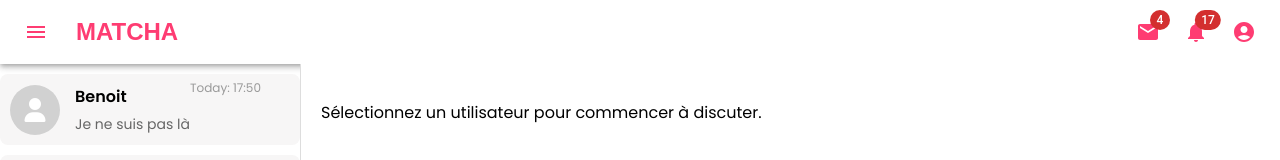
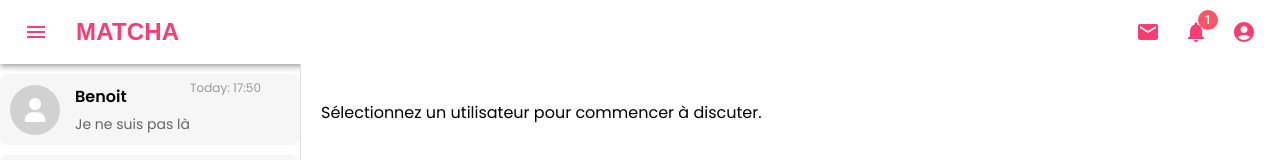
Before and after one commit to ArmandI0/matcha, a React (Create React App) app in the folder frontend/website-react/: page /chat in a window 1280 px wide. Shown: the top 160 px of the page. Built offline with nearby package versions, Linux system fonts and the light colour scheme.

Commit message:
change colorpalette

```diff
--- a/frontend/website-react/src/features/NavBar/NavBar.css
+++ b/frontend/website-react/src/features/NavBar/NavBar.css
@@ -1,33 +1,32 @@
 .MuiAppBar-root {
-    background-color: #ffffff !important;
+    background-color: var(--background-color) !important;
   }
 
 .MuiAppBar-root{
-    color: #fe3c72;
+    color: var(--primary-color);
 }
 
 .MuiAppBar-root .MuiTypography-root,
 .MuiAppBar-root .MuiInputBase-root {
-  color:  	#fe3c72;
+  color:  	var(--primary-color);
 }
 
 .MuiIconButton-root .MuiSvgIcon-root {
-    color: #fe3c72;
+    color: var(--primary-color);
 }
 
-/* Pour les badges de notification */
 .MuiBadge-badge {
-    background-color: #66ff00; /* ou la couleur de votre choix */
+    background-color: var(--secondary-color);
 }
 
 .MuiMenu-paper {
-    background-color: #ffffff !important;
+    background-color: var(--background-color) !important;
 }
 
 .MuiMenuItem-root {
- color: #ff0000 !important;
+ color: var(--secondary-color) !important;
 }
 
 .MuiMenuItem-root:hover {
- background-color: #0026ff !important;
+ background-color: var(--accents-color) !important;
 }
--- a/frontend/website-react/src/features/NavBar/NavBar.js
+++ b/frontend/website-react/src/features/NavBar/NavBar.js
@@ -14,8 +14,7 @@ import MailIcon from '@mui/icons-material/Mail';
 import NotificationsIcon from '@mui/icons-material/Notifications';
 import MoreIcon from '@mui/icons-material/MoreVert';
 import './NavBar.css'
-import { useNavigate } from 'react-router-dom';
-
+import { useNavigate, Link } from 'react-router-dom'; // Ajout de Link pour la navigation
 
 export default function PrimarySearchAppBar() {
   const navigate = useNavigate();
@@ -88,7 +87,7 @@ export default function PrimarySearchAppBar() {
     >
       <MenuItem>
         <IconButton size="large" aria-label="show 4 new mails" color="inherit" >
-          <Badge badgeContent={4} color="error">
+          <Badge badgeContent={0}>
             <MailIcon />
           </Badge>
         </IconButton>
@@ -100,7 +99,7 @@ export default function PrimarySearchAppBar() {
           aria-label="show 17 new notifications"
           color="inherit"
         >
-          <Badge badgeContent={17} color="error">
+          <Badge badgeContent={0}>
             <NotificationsIcon />
           </Badge>
         </IconButton>
@@ -134,8 +133,9 @@ export default function PrimarySearchAppBar() {
           >
             <MenuIcon />
           </IconButton>
+          <Link to="/" style={{ textDecoration: 'none' }}> {}
             <Typography
-          variant="6"
+              variant="h6"
               noWrap
               component="div"
               sx={{
@@ -148,10 +148,11 @@ export default function PrimarySearchAppBar() {
             >
               MATCHA
             </Typography>
+          </Link>
           <Box sx={{ flexGrow: 1 }} />
           <Box sx={{ display: { xs: 'none', md: 'flex' } }}>
             <IconButton size="large" aria-label="show 4 new mails" color="inherit" onClick={handleMailClick}>
-              <Badge badgeContent={4} color="error">
+              <Badge badgeContent={0 /*BRUT MAIL*/}>
                 <MailIcon />
               </Badge>
             </IconButton>
@@ -160,7 +161,7 @@ export default function PrimarySearchAppBar() {
               aria-label="show 17 new notifications"
               color="inherit"
             >
-              <Badge badgeContent={17} color="error">
+              <Badge badgeContent={1 /*BRUT NOTIF*/}>
                 <NotificationsIcon />
               </Badge>
             </IconButton>
```
Lines whose indentation alone changed are shown as unchanged.
